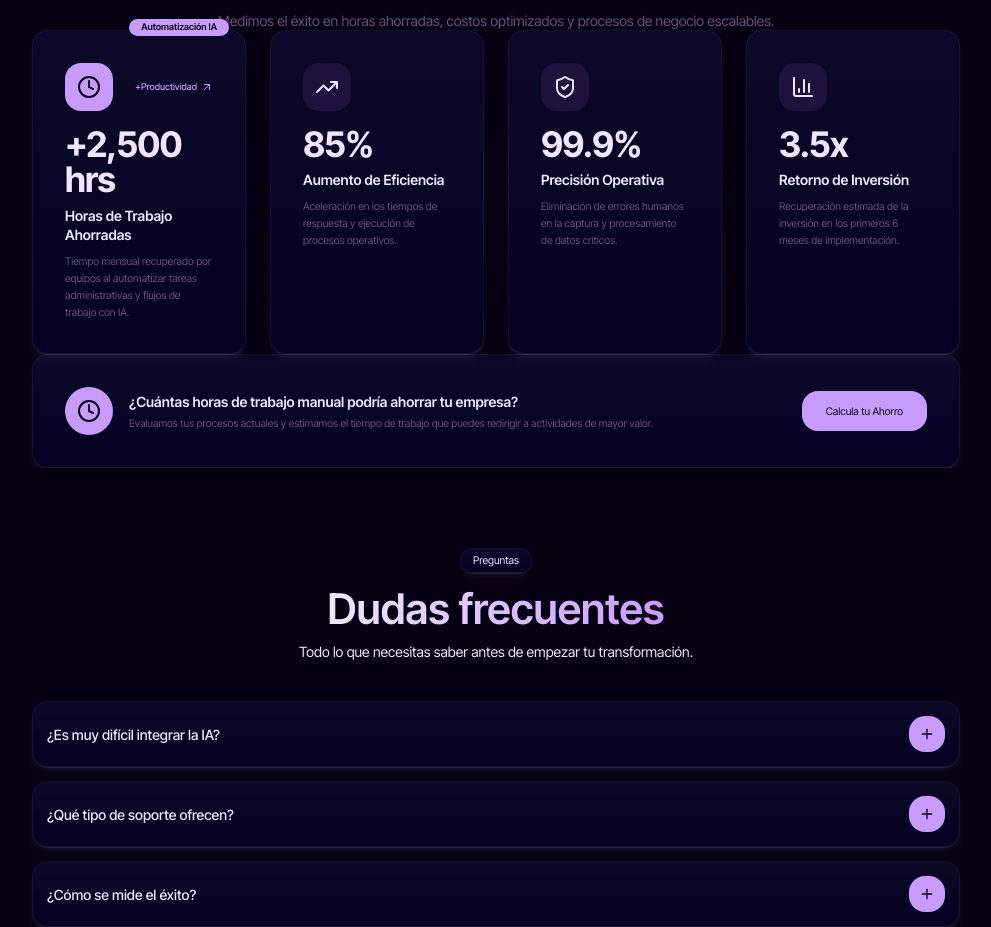
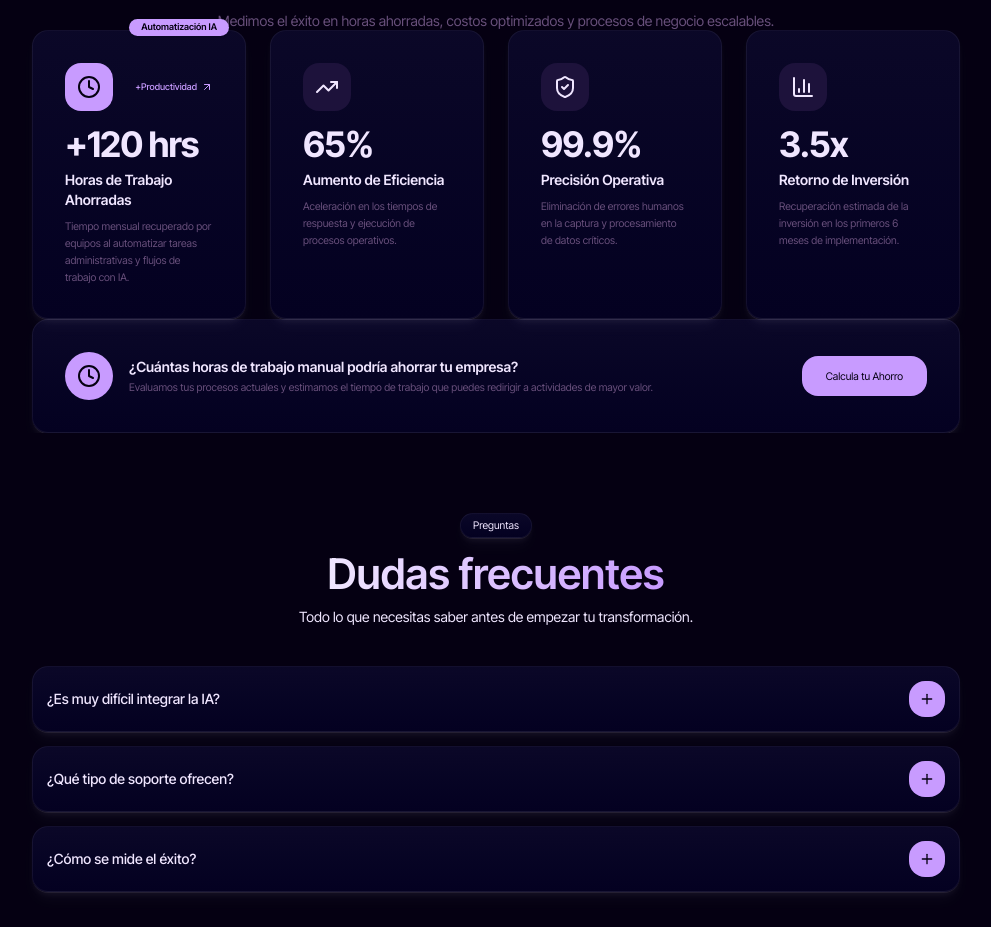
Before and after one commit to dmytro-webild/f5b8d2ee-e764-4972-8cdc-f74a4b5d5199, a React (Vite) app: page / in a window 1280 px wide. Shown: the part 4109-5036 px from the top of the page, without its empty margins (144-1135 px from the left). Built offline with nearby package versions, Linux system fonts and the light colour scheme; a web font is replaced by a local one.

Commit message:
Bob AI: Actualizar métricas a 120 horas ahorradas y 65% de eficienci

```diff
--- a/src/pages/HomePage/sections/Metrics.tsx
+++ b/src/pages/HomePage/sections/Metrics.tsx
@@ -8,7 +8,7 @@ export default function MetricsSection(): React.JSX.Element {
   const metrics = [
     {
       icon: Clock,
-      value: "+2,500 hrs",
+      value: "+120 hrs",
       title: "Horas de Trabajo Ahorradas",
       description: "Tiempo mensual recuperado por equipos al automatizar tareas administrativas y flujos de trabajo con IA.",
       highlight: true,
@@ -16,7 +16,7 @@ export default function MetricsSection(): React.JSX.Element {
     },
     {
       icon: TrendingUp,
-      value: "85%",
+      value: "65%",
       title: "Aumento de Eficiencia",
       description: "Aceleración en los tiempos de respuesta y ejecución de procesos operativos.",
       highlight: false,
```
